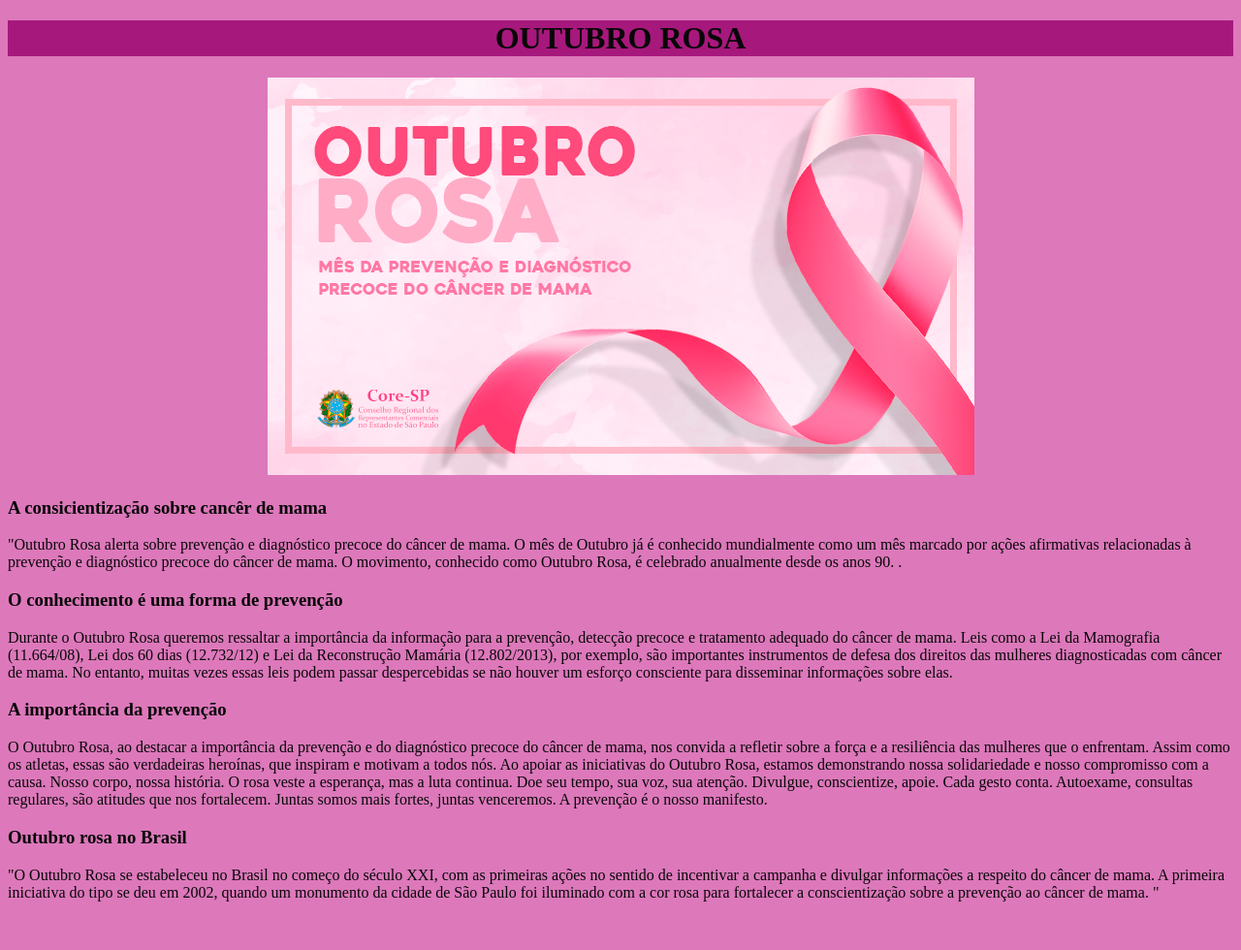
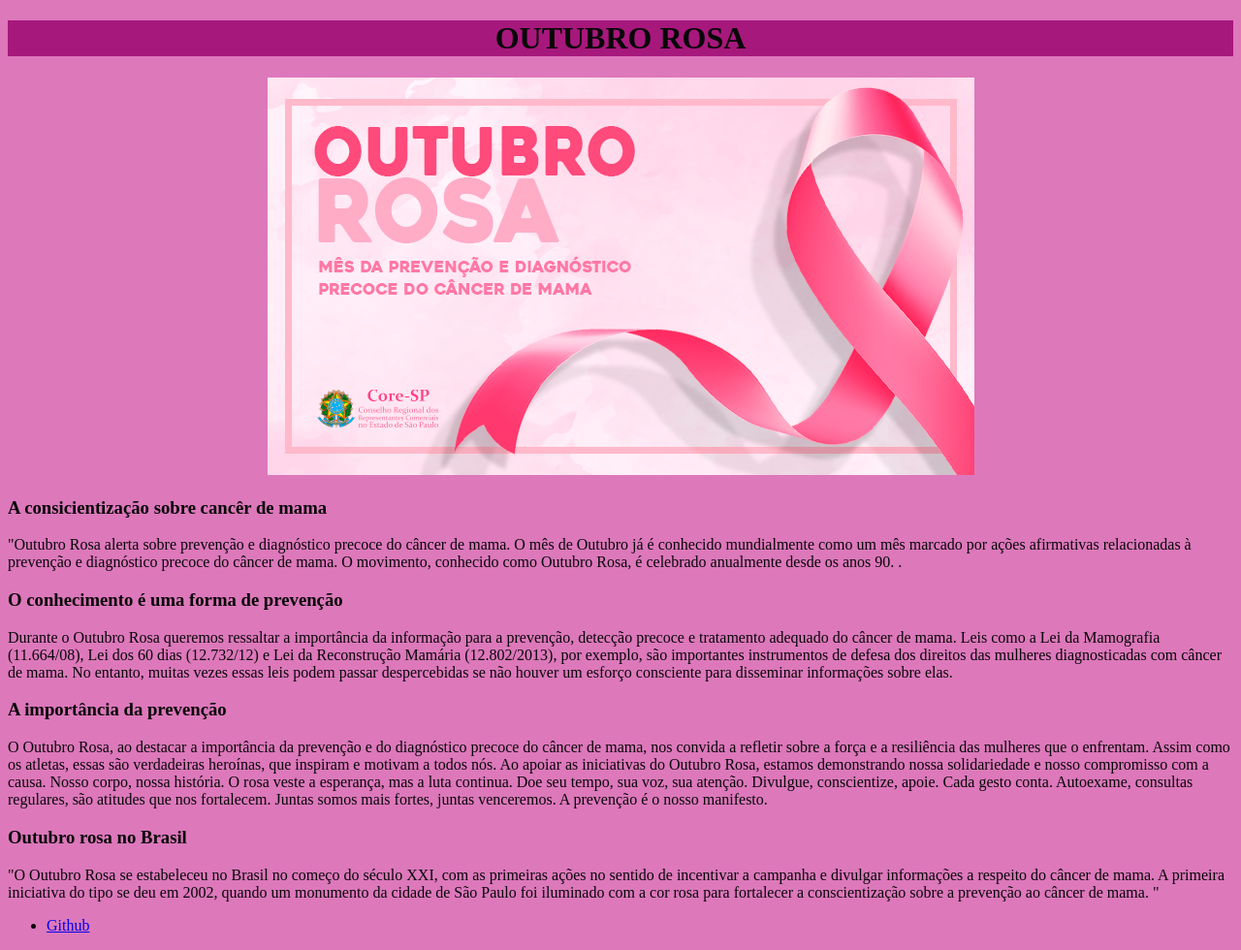
Before and after one commit to lisaayxi/Outubro-rosa, a plain HTML site: page index.html in a window 1280 px wide. Shown: the whole page at 97% size. Before the commit the page ends 938 px from the top, so only its background shows below. Drawn offline with Linux system fonts and the light colour scheme.

Commit message:
Add files via upload

```diff
--- a/index.html
+++ b/index.html
@@ -74,5 +74,12 @@ Nosso corpo, nossa história. O rosa veste a esperança, mas a luta continua. Do
 
 
 </body>
+<nav>
+    <ul>
+        <li>
+          <a href="Github.html">   Github   </a>
+        </li>
+    </ul>
+</nav>
 
 </html>
```
Also changed, not shown: Github.html (added).
